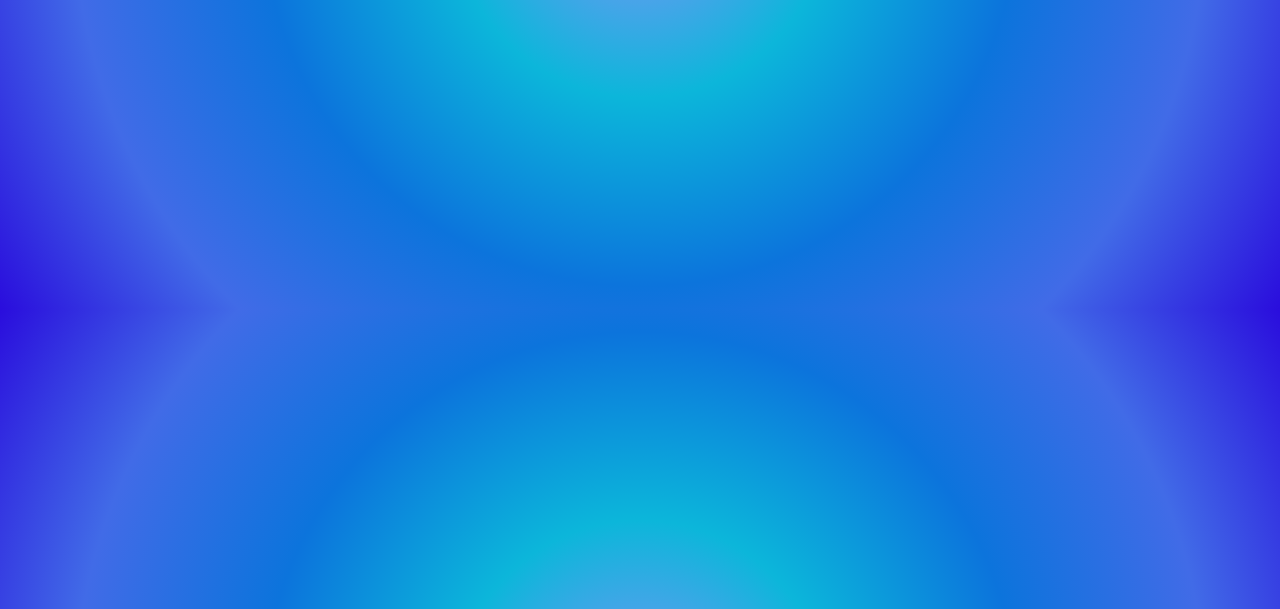
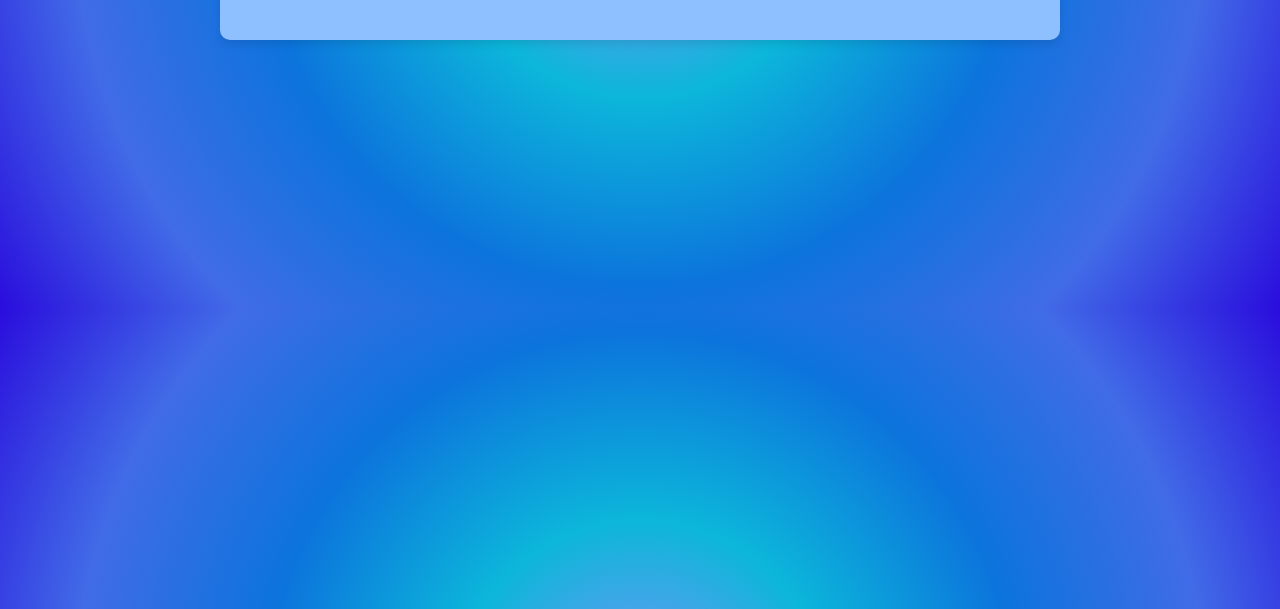
Before and after one commit to BakaRian/oi, a plain HTML site: page fórum.html in a window 1280 px wide. Shown: the part 491-1100 px from the top of the page. Drawn offline with Linux system fonts and the light colour scheme.

Commit message:
Update fórum.html

```diff
--- a/fórum.html
+++ b/fórum.html
@@ -5,6 +5,7 @@
     <meta name="viewport" content="width=device-width, initial-scale=1.0">
     <title>Fórum de Discussão</title>
     <link rel="stylesheet" href="style.css">
+    <link rel="stylesheet" href="style-forum.css">
 </head>
 <body>
     <div class="forum-container">
```
